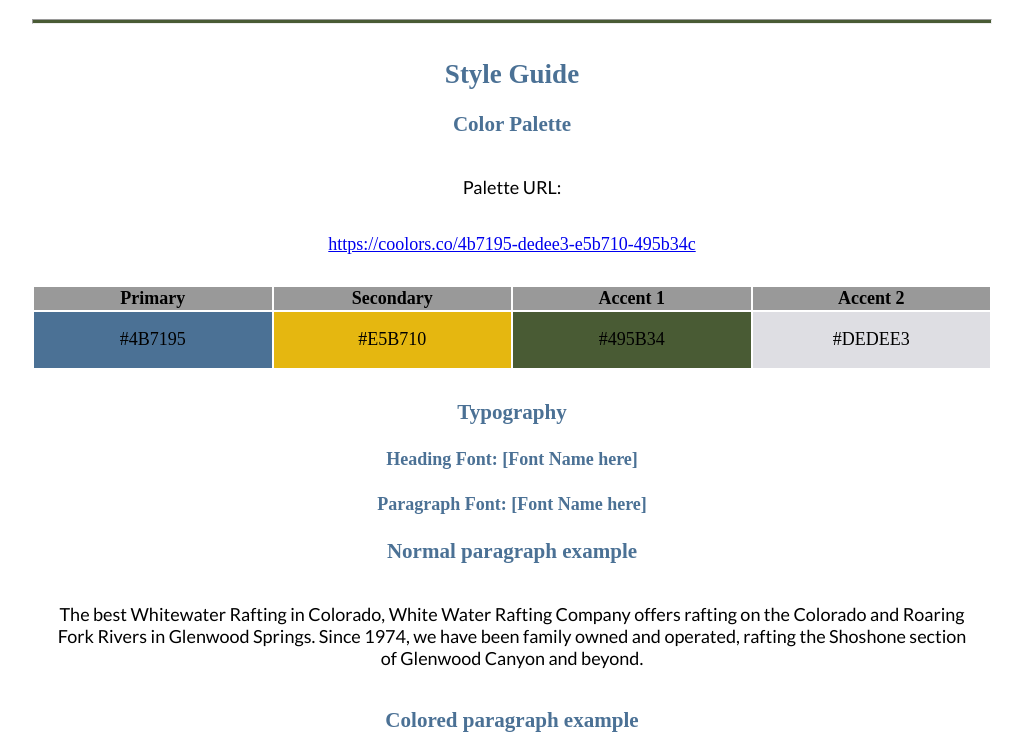
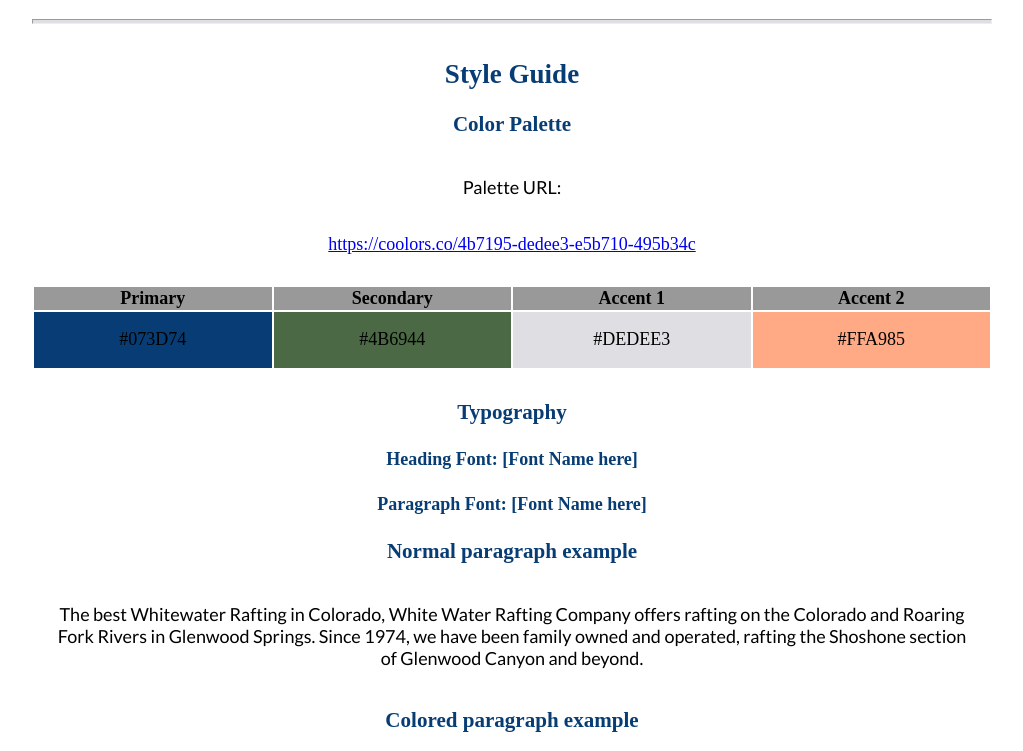
Before and after one commit to Bradley-Hunter/wdd130, a plain HTML site: page wwr/site-plan-rafting.html in a window 1280 px wide. Shown: the part 1145-1896 px from the top of the page, without its empty margins (128-1151 px from the left). Drawn offline with Linux system fonts and the light colour scheme; a web font is replaced by a local one.

Commit message:
updated colors

```diff
--- a/wwr/site-plan-rafting.html
+++ b/wwr/site-plan-rafting.html
@@ -54,10 +54,10 @@
       </tr>
       <!-- Replace the numbers in the boxes below with your hex color codes. Then switch to the site-plan.css file and change your colors there as well. -->
       <tr>
-        <td class="primary">#4B7195</td>
-        <td class="secondary">#E5B710</td>
-        <td class="accent1">#495B34</td>
-        <td class="accent2">#DEDEE3</td>
+        <td class="primary">#073D74</td>
+        <td class="secondary">#4B6944</td>
+        <td class="accent1">#DEDEE3</td>
+        <td class="accent2">#FFA985</td>
       </tr>
     </table>
 
--- a/wwr/styles/site-plan-rafting.css
+++ b/wwr/styles/site-plan-rafting.css
@@ -6,25 +6,25 @@ Fonts are separated by a | */
 
 :root {
   /* change the values below to your colors from your palette */
-  --primary-color: #4B7195   ;
-  --secondary-color: #E5B710 ;
-  --accent1-color: #495B34;
-  --accent2-color: #DEDEE3;
+  --primary-color: #073D74   ;
+  --secondary-color: #4B6944 ;
+  --accent1-color: #DEDEE3;
+  --accent2-color: #FFA985;
 
   /* change the values below to your chosen font(s) */
   --heading-font: "IM Fell French Canon SC";
   --paragraph-font: Lato, Helvetica, sans-serif;
 
   /* these colors below should be chosen from among your palette colors above */
-  --headline-color-on-white: #4B7195;  /* headlines on a white background */
-  --headline-color-on-color: #DEDEE3; /* headlines on a colored background */
-  --paragraph-color-on-white: #495B34; /* paragraph text on a white background */
-  --paragraph-color-on-color: #DEDEE3; /* paragraph text on a colored background */
-  --paragraph-background-color: #4B7195  ;
-  --nav-link-color: #495B34;
-  --nav-background-color: #E5B710;
-  --nav-hover-link-color: #DEDEE3;
-  --nav-hover-background-color: #4B7195;
+  --headline-color-on-white: #073D74;  /* headlines on a white background */
+  --headline-color-on-color: #FFA985; /* headlines on a colored background */
+  --paragraph-color-on-white: #DEDEE3; /* paragraph text on a white background */
+  --paragraph-color-on-color: #FFA985; /* paragraph text on a colored background */
+  --paragraph-background-color: #073D74  ;
+  --nav-link-color: #DEDEE3;
+  --nav-background-color: #4B6944;
+  --nav-hover-link-color: #FFA985;
+  --nav-hover-background-color: #073D74;
 }
 
 
```
